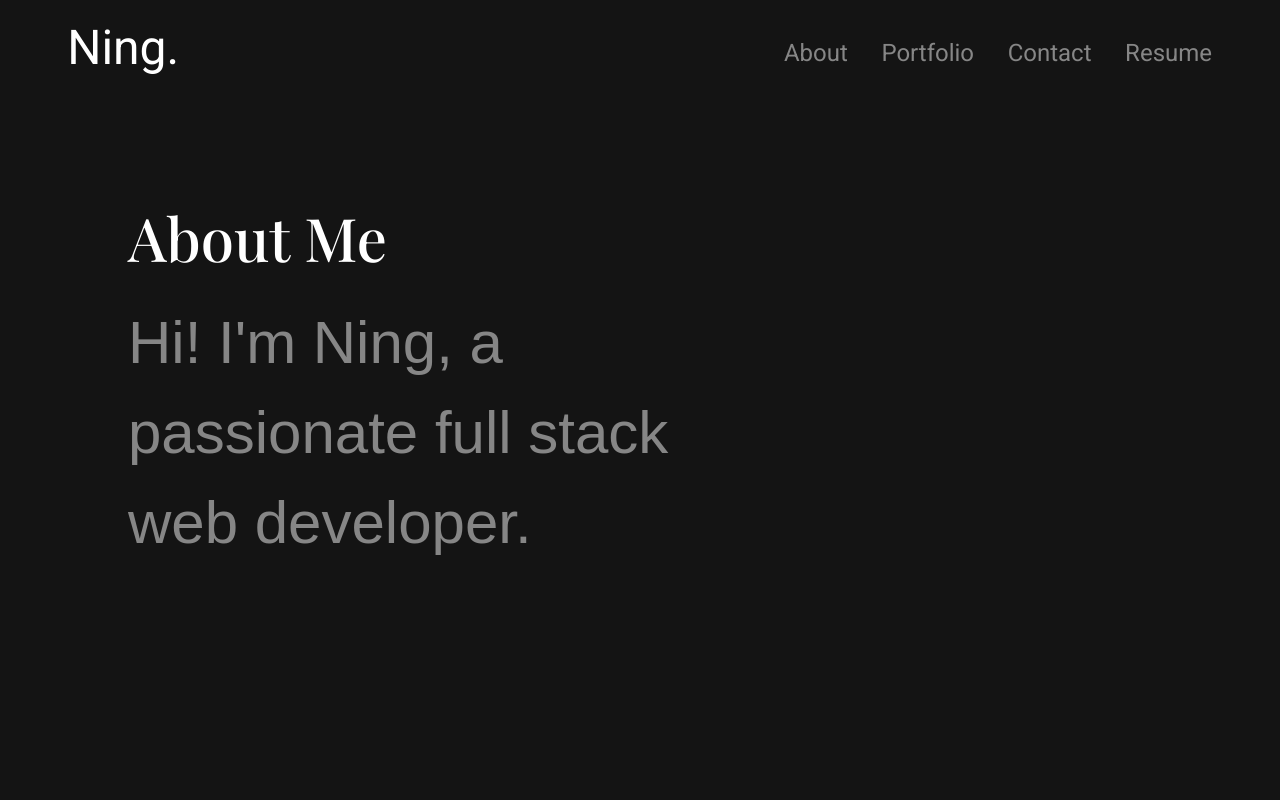
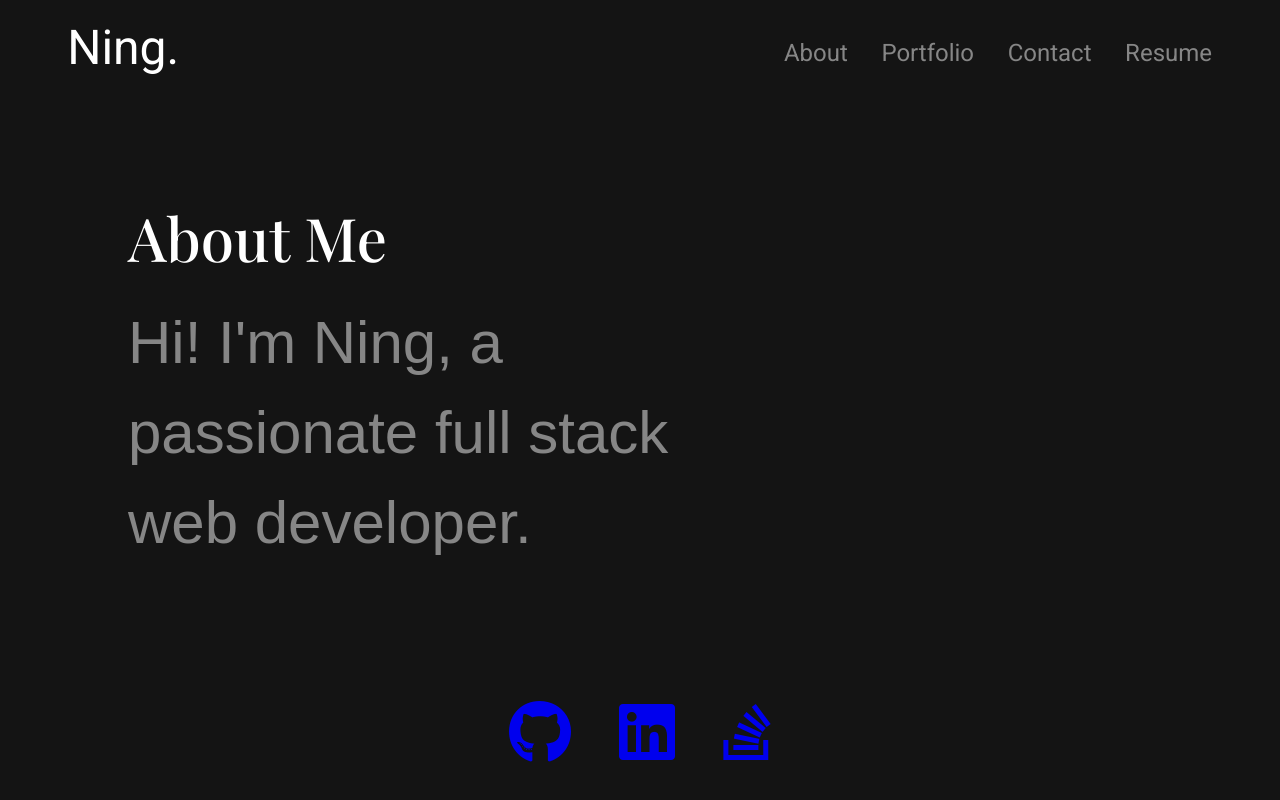
Before and after one commit to ning1604/React-Portfolio, a React (Create React App) app in the folder react-portfolio/: page / in a window 1280 px wide. Shown: the top 800 px of the page. Built offline with nearby package versions, Linux system fonts and the light colour scheme; the HTML template or start-up script is replaced by a standard one.

Commit message:
fixed footer positioning

```diff
--- a/react-portfolio/src/App.css
+++ b/react-portfolio/src/App.css
@@ -37,7 +37,15 @@ ul {
 }
 
 /* general styling */
-main {
+.header {
+    display: flex;
+    flex-direction: column;
+}
+
+.app-container {
+    display: flex;
+    flex-direction: column;
+    justify-content: space-between;
     height: 100vh;
 }
 
@@ -113,7 +121,7 @@ main {
 }
 /* portfolio page styling */
 .project-list {
-    width: 60vw;
+    width: 66vw;
     display: flex;
     justify-content: space-between;
     flex-wrap: wrap;
@@ -306,6 +314,7 @@ input, textarea {
     display: flex;
     flex-direction: column;
     padding-top: 11rem;
+    padding-bottom: 8rem;
     padding-left: 17%;
     transition: var(--primary-transition);
 }
@@ -326,6 +335,7 @@ footer {
     color: var(--secondary-text);
     background-color: var(--primary-color);
     height: 100px;
+    padding-bottom: 2rem;
 }
 
 .icon-group a {
@@ -466,10 +476,18 @@ footer {
     .project-title {
         font-size: 30px;
     }
+
+    /* footer {
+        margin-top: 60%;
+    } */
 }
 
 @media (max-width: 500px) {
     form {
         width: 80vw;
     }
+    .project-title {
+        font-size: 25px;
+        max-width: min-content;
+    }
 }
--- a/react-portfolio/src/App.js
+++ b/react-portfolio/src/App.js
@@ -3,7 +3,7 @@ import React from "react";
 import Header from './components/Header';
 import Footer from './components/Footer';
 
-const App = () => <div>
+const App = () => <div className='app-container'>
     <Header />
     <Footer />
     </div>;
--- a/react-portfolio/src/components/Footer.js
+++ b/react-portfolio/src/components/Footer.js
@@ -5,7 +5,7 @@ function Footer() {
         <footer>
             <div className='icon-group'>
                 <a href='https://github.com/ning1604' target="_blank" rel="noopener noreferrer"><i className="fa-brands fa-github fa-4x"></i></a>
-                <a href='https://www.linkedin.com/in/ning-zhaw-bong-a838ba202/' target="_blank" rel="noopener noreferrer"><i className="fa-brands fa-linkedin fa-4x"></i></a>
+                <a href='https://www.linkedin.com/in/ning-zhaw-bong/' target="_blank" rel="noopener noreferrer"><i className="fa-brands fa-linkedin fa-4x"></i></a>
                 <a href='https://stackoverflow.com/users/19049450/ning?tab=profile' target="_blank" rel="noopener noreferrer"><i className="fa-brands fa-stack-overflow fa-4x"></i></a>
             </div>
         </footer>
--- a/react-portfolio/src/components/Header.js
+++ b/react-portfolio/src/components/Header.js
@@ -28,7 +28,7 @@ function Header() {
     const [hiddenMenu, setHiddenMenu] = useState(true);
 
     return (
-        <div>
+        <div className='header'>
             <nav className='navbar'>
                 <div className='title'>Ning.</div>
                 <a href='#' className='toggle-btn' onClick={() => setHiddenMenu(!hiddenMenu)}>
```
